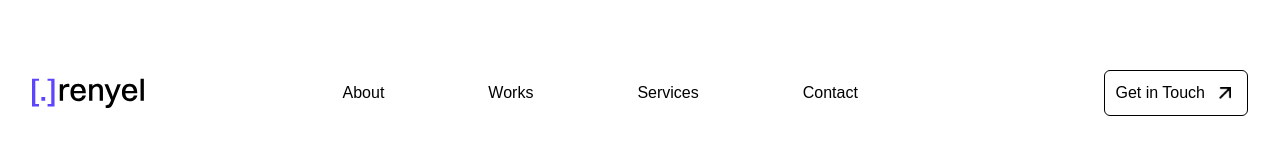
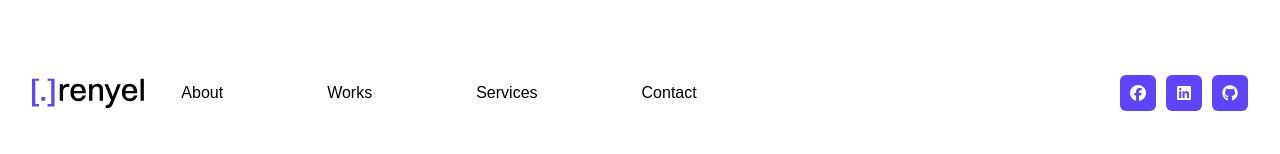
Before and after one commit to Jay200123/Personal-Portfolio-V2, a React (Vite) app: page / in a window 1280 px wide. Shown: the part 5600-5754 px from the top of the page. Built offline with nearby package versions, Linux system fonts and the light colour scheme; a web font is replaced by a local one.

Commit message:
Add transition using  `motion`  on Footer component

```diff
--- a/src/@components/Footer/index.tsx
+++ b/src/@components/Footer/index.tsx
@@ -1,30 +1,67 @@
-import ArrowUpRight from "../../assets/right-up.png";
 import NavLogo from "../../assets/logo.svg";
+import { motion } from "motion/react";
 
 export default function Footer() {
     return (
         <>
-             <footer className="w-full lg:h-38 flex items-center justify-between lg:pt-10.75 lg:pl-8 lg:pr-8 lg:pb-11 bg-none">
+            <motion.footer
+                initial={{ opacity: 0, x: -100 }}
+                whileInView={{ opacity: 1, x: 0 }}
+                transition={{ duration: 1.5, ease: "easeOut" }}
+                className="w-full lg:h-38 flex items-center justify-between lg:pt-10.75 lg:pl-8 lg:pr-8 lg:pb-11 bg-none">
                 <div>
-                    <img src={NavLogo} alt="Image" className="w-28 h-9.75 object-center"/>
+                    <img src={NavLogo} alt="Image" className="w-28 h-9.75 object-center" />
                 </div>
 
                 <div>
                     <ul className="flex items-center gap-14">
-                        <li className="lg:text-base lg:mr-12 cursor-pointer hover:text-[#5D45FD]">About</li>
-                        <li className="lg:text-base lg:mr-12 cursor-pointer hover:text-[#5D45FD]">Works</li>
-                        <li className="lg:text-base lg:mr-12 cursor-pointer hover:text-[#5D45FD]">Services</li>
-                        <li className="lg:text-base lg:mr-12 cursor-pointer hover:text-[#5D45FD]">Contact</li>
+                        <motion.li
+                            whileHover={{ scale: 1.2 }}
+                            whileTap={{ scale: 0.95 }}
+                            className="lg:text-base lg:mr-12 cursor-pointer transition-all ease-in-out duration-300 hover:text-[#5D45FD]">
+                            About
+                        </motion.li>
+                        <motion.li
+                            whileHover={{ scale: 1.2 }}
+                            whileTap={{ scale: 0.95 }}
+                            className="lg:text-base lg:mr-12 cursor-pointer  transition-all ease-in-out duration-300 hover:text-[#5D45FD]">
+                            Works
+                        </motion.li>
+                        <motion.li
+                            whileHover={{ scale: 1.2 }}
+                            whileTap={{ scale: 0.95 }}
+                            className="lg:text-base lg:mr-12 cursor-pointer transition-all ease-in-out duration-300 hover:text-[#5D45FD] ">Services</motion.li>
+                        <motion.li
+                            whileHover={{ scale: 1.2 }}
+                            whileTap={{ scale: 0.95 }}
+                            className="lg:text-base lg:mr-12 cursor-pointer transition-all ease-in-out duration-300 hover:text-[#5D45FD] ">Contact</motion.li>
                     </ul>
                 </div>
 
-                <div>
-                    <button className="border border-black rounded-md lg:text-base lg:py-2.5 lg:px-2.5 cursor-pointer hover:text-violet-500 flex items-center gap-2">
-                        <span>Get in Touch</span>
-                        <img src={ArrowUpRight} alt="Arrow Up" className="w-6 h-6" />
-                    </button>
+                <div className="lg:w-116.5 lg:h-9 flex items-center justify-end lg:gap-2.5">
+
+                    <motion.button
+                        whileHover={{ scale: 1.2 }}
+                        whileTap={{ scale: 0.95 }}
+                        className="w-9 h-9 py-4 px-4 flex items-center justify-center bg-[#5D45FD] rounded-md cursor-pointer">
+                        <i className="fa-brands fa-facebook text-white"></i>
+                    </motion.button>
+
+                    <motion.button
+                        whileHover={{ scale: 1.2 }}
+                        whileTap={{ scale: 0.95 }}
+                        className="w-9 h-9 py-4 px-4 flex items-center justify-center bg-[#5D45FD] rounded-md cursor-pointer">
+                        <i className="fa-brands fa-linkedin  text-white"></i>
+                    </motion.button>
+
+                    <motion.button
+                        whileHover={{ scale: 1.2 }}
+                        whileTap={{ scale: 0.95 }}
+                        className="w-9 h-9 py-4 px-4 flex items-center justify-center bg-[#5D45FD] rounded-md cursor-pointer">
+                        <i className="fa-brands fa-github  text-white"></i>
+                    </motion.button>
                 </div>
-            </footer>
+            </motion.footer>
         </>
     )
 }
```
